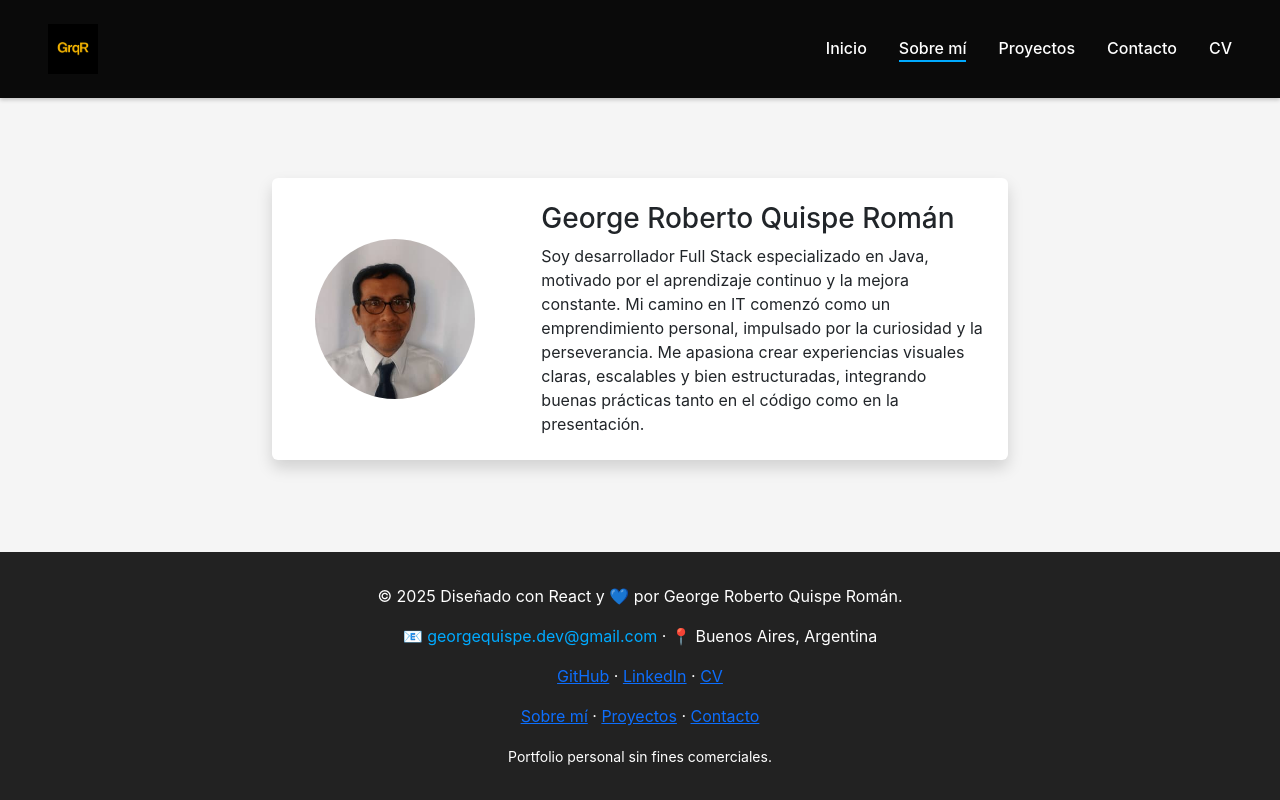
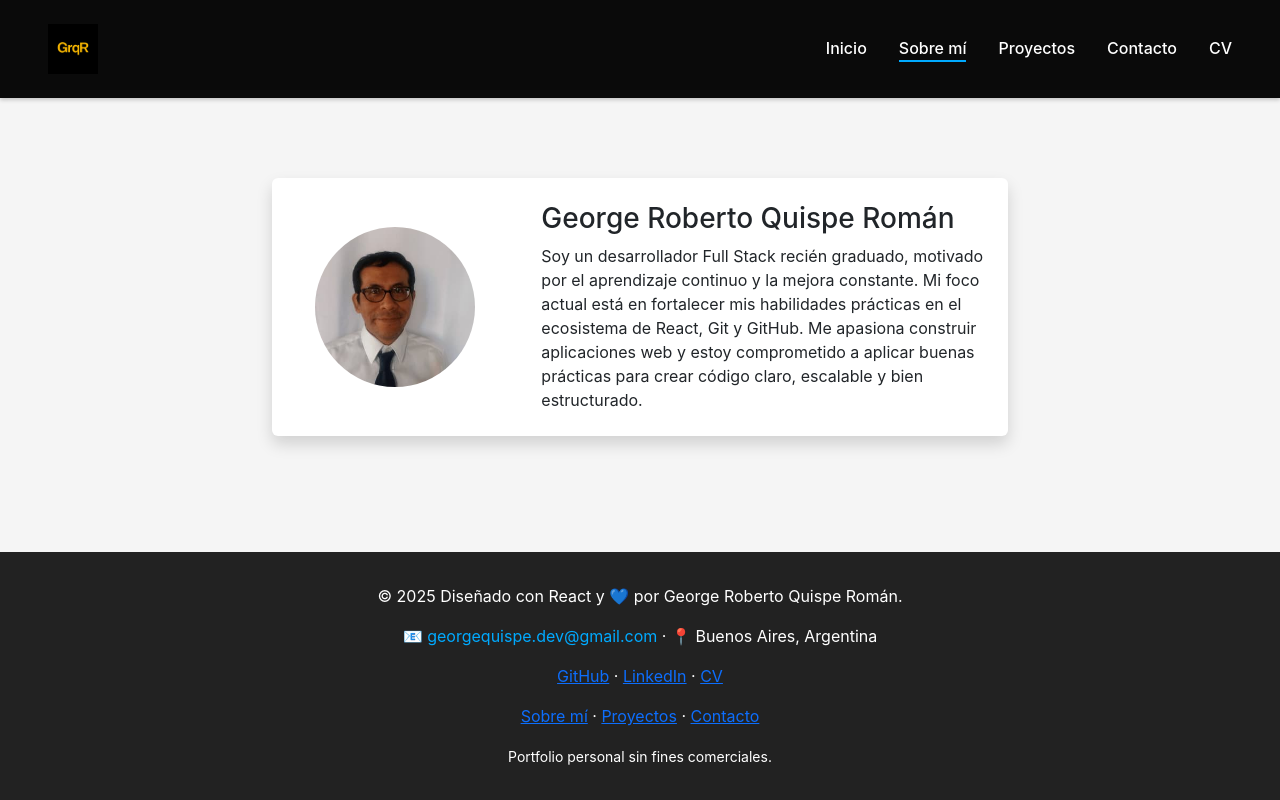
Before and after one commit to georgequispe/portfolio, a React (Vite) app: page /sobre-mi in a window 1280 px wide. Built offline with nearby package versions, Linux system fonts and the light colour scheme.

Commit message:
fixed Aboutme

```diff
--- a/src/components/AboutMe.jsx
+++ b/src/components/AboutMe.jsx
@@ -24,7 +24,7 @@ const AboutMe = () => {
               <div className="col-md-8 p-4">
                 <h3 className="card-title">George Roberto Quispe Román</h3>
                 <p className="card-text">
-                  Soy desarrollador Full Stack especializado en Java, motivado por el aprendizaje continuo y la mejora constante. Mi camino en IT comenzó como un emprendimiento personal, impulsado por la curiosidad y la perseverancia. Me apasiona crear experiencias visuales claras, escalables y bien estructuradas, integrando buenas prácticas tanto en el código como en la presentación.
+                  Soy un desarrollador Full Stack recién graduado, motivado por el aprendizaje continuo y la mejora constante. Mi foco actual está en fortalecer mis habilidades prácticas en el ecosistema de React, Git y GitHub. Me apasiona construir aplicaciones web y estoy comprometido a aplicar buenas prácticas para crear código claro, escalable y bien estructurado.
                 </p>
               </div>
             </div>
```
